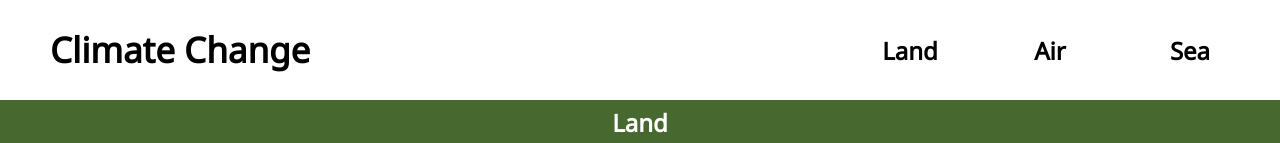
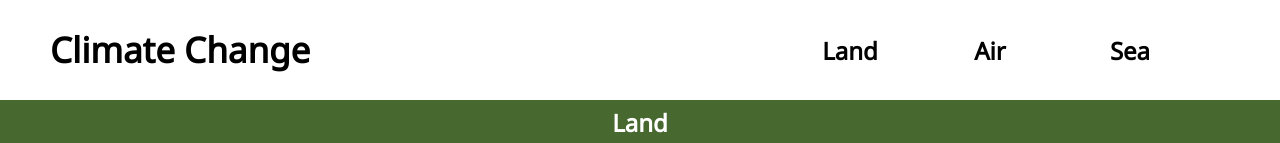
Before and after one commit to SupremeDonut/shshacks-2022, a React (Create React App) app: page / in a window 1280 px wide. Shown: the top 143 px of the page. Built offline with nearby package versions, Linux system fonts and the light colour scheme.

Commit message:
changed color

```diff
--- a/src/styles/App.css
+++ b/src/styles/App.css
@@ -37,7 +37,7 @@ nav {
 	display: flex;
 	height: 100%;
 	float: right;
-	padding-right: 20px;
+	padding-right: 80px;
 }
 
 .nav-item {
```
